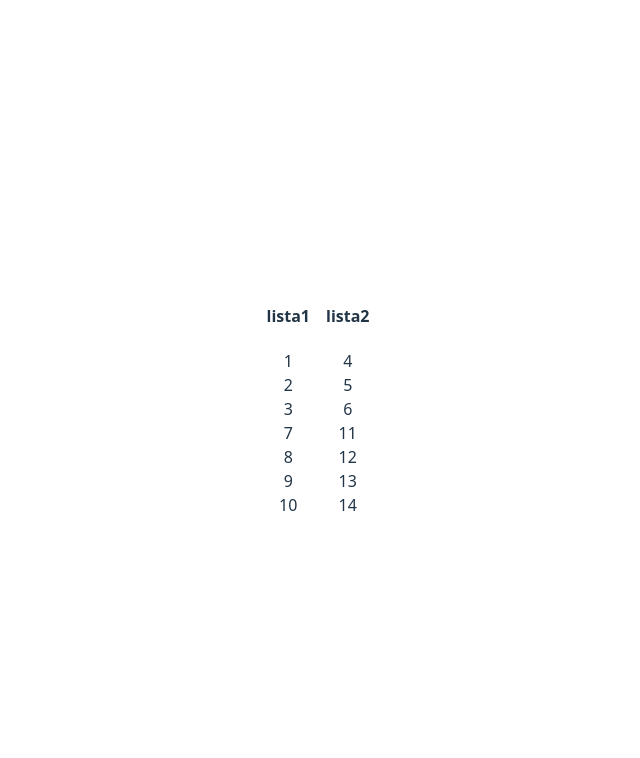
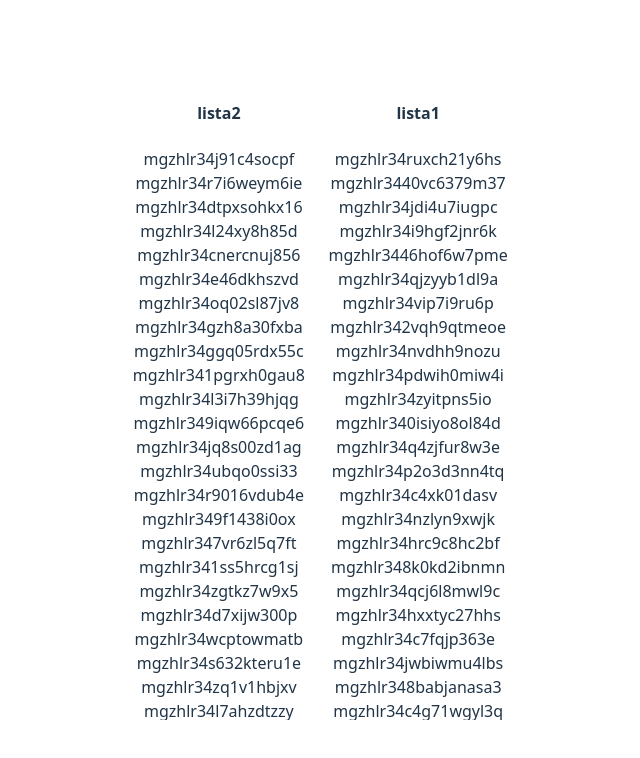
Before and after one commit to kenbme/dnd-teste, a React (Vite) app: page / in a window 1280 px wide. Shown: the top 758 px of the page, without its empty margins (322-962 px from the left). Built offline with nearby package versions, Linux system fonts and the light colour scheme.

Commit message:
infinite scroll loading

```diff
--- a/src/App.jsx
+++ b/src/App.jsx
@@ -1,38 +1,50 @@
 import { useState } from "react";
-import DragDropGrid from "./components/DragDropGrid";
+import InfiniteScrollGrid from "./components/InfiniteScrollGrid";
 import "./App.css";
 
 function App() {
-  const [items, setItems] = useState([
-    { id: 1, list: "lista1" },
-    { id: 2, list: "lista1" },
-    { id: 3, list: "lista1" },
-    { id: 7, list: "lista1" },
-    { id: 8, list: "lista1" },
-    { id: 9, list: "lista1" },
-    { id: 10, list: "lista1" },
-    { id: 4, list: "lista2" },
-    { id: 5, list: "lista2" },
-    { id: 6, list: "lista2" },
-    { id: 11, list: "lista2" },
-    { id: 12, list: "lista2" },
-    { id: 13, list: "lista2" },
-    { id: 14, list: "lista2" },
-  ]);
+  const fetchItems = (page) => {
+    if (page == null) return [];
+    if (page > 3) return [];
 
-  const updateItem = (id, changes) => {
-    setItems((items) =>
-      items.map((item) => (item.id === id ? { ...item, ...changes } : item)),
-    );
+    const perPage = 50;
+    const newItems = Array.from({ length: perPage }, () => ({
+      id: Date.now().toString(36) + Math.random().toString(36).substring(2),
+      list: Math.random() > 0.5 ? "lista1" : "lista2", // distribui aleatoriamente
+    }));
+    return newItems;
   };
 
   return (
     <>
-      <DragDropGrid
-        items={items}
-        updateItem={updateItem}
+      <InfiniteScrollGrid
+        groupByKey={"list"}
+        fetchItems={fetchItems}
         renderItem={(item) => <div>{item.id}</div>}
-        groupByKey={"list"}
+        renderLoading={() => (
+          <div
+            style={{
+              textAlign: "center",
+              padding: "20px",
+              background: "#f0f0f0",
+              color: "#666",
+            }}
+          >
+            Carregando mais itens...
+          </div>
+        )}
+        renderNotHasMore={() => (
+          <div
+            style={{
+              textAlign: "center",
+              padding: "20px",
+              background: "#f0f0f0",
+              color: "#666",
+            }}
+          >
+            Não há mais itens para carregar
+          </div>
+        )}
       />
     </>
   );
--- /dev/null
+++ b/src/components/InfiniteScrollGrid.jsx
@@ -0,0 +1,99 @@
+import React, { useState, useEffect, useRef, useCallback } from "react";
+import DragDropGrid from "./DragDropGrid";
+
+export default function InfiniteScrollGrid({
+  groupByKey,
+  fetchItems,
+  renderItem,
+  renderLoading,
+  renderNotHasMore,
+}) {
+  const containerRef = useRef(null);
+  const [items, setItems] = useState([]);
+  const [page, setPage] = useState(1);
+  const [hasMore, setHasMore] = useState(true);
+  const [loading, setLoading] = useState(false);
+  const observerRef = useRef(null);
+
+  const loadMoreItems = useCallback(async () => {
+    if (loading || !hasMore) return;
+
+    setLoading(true);
+    try {
+      await new Promise((r) => setTimeout(r, 1000));
+
+      const newItems = await fetchItems(page);
+      if (newItems.length === 0) {
+        setHasMore(false);
+      } else {
+        setItems((prev) => [...prev, ...newItems]);
+        setPage((prev) => prev + 1);
+      }
+    } catch (error) {
+      console.error("Erro ao carregar itens:", error);
+    } finally {
+      setLoading(false);
+    }
+  }, [page, loading, hasMore, fetchItems]);
+
+  useEffect(() => {
+    loadMoreItems();
+  }, []);
+
+  // Observador para detectar quando chegar no final
+  useEffect(() => {
+    if (!containerRef.current || !hasMore) return;
+
+    const options = {
+      root: containerRef.current,
+      rootMargin: "100px", // Dispara quando estiver a 100px do final
+      threshold: 0.1,
+    };
+
+    const observer = new IntersectionObserver((entries) => {
+      if (entries[0].isIntersecting && !loading) {
+        loadMoreItems();
+      }
+    }, options);
+
+    const sentinel = document.getElementById("scroll-sentinel");
+    observer.observe(sentinel);
+    observerRef.current = observer;
+
+    return () => {
+      if (observerRef.current) {
+        observerRef.current.disconnect();
+      }
+    };
+  }, [hasMore, loading, loadMoreItems]);
+
+  return (
+    <div
+      ref={containerRef}
+      style={{
+        height: "80vh",
+        overflowY: "auto",
+        position: "relative",
+      }}
+    >
+      <DragDropGrid
+        items={items}
+        groupByKey={groupByKey}
+        updateItem={(id, changes) =>
+          setItems((prev) =>
+            prev.map((item) =>
+              item.id === id ? { ...item, ...changes } : item,
+            ),
+          )
+        }
+        renderItem={renderItem}
+      />
+
+      <div id="scroll-sentinel" style={{ height: "1px" }} />
+
+      {loading && renderLoading()}
+
+      {!hasMore && items.length > 0 && renderNotHasMore()}
+    </div>
+  );
+}
```
